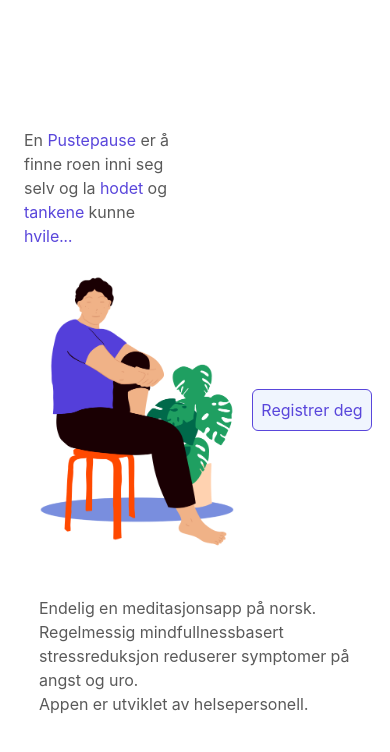
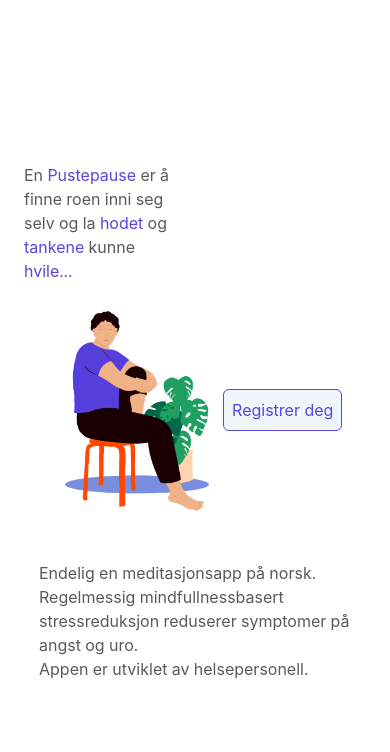
Before and after one commit to nikolai-max/react-pustepause, a React (Create React App) app: page / in a window 390 px wide. Shown: the top 752 px of the page. Built offline with nearby package versions, Linux system fonts and the light colour scheme.

Commit message:
rezised the illustration for mobile

```diff
--- a/src/index.css
+++ b/src/index.css
@@ -58,7 +58,7 @@ body {
   width: 50%;
 }
 .illustration-mobile {
-  width: 60%;
+  width: 45%;
 }
 
 .footer {
```
